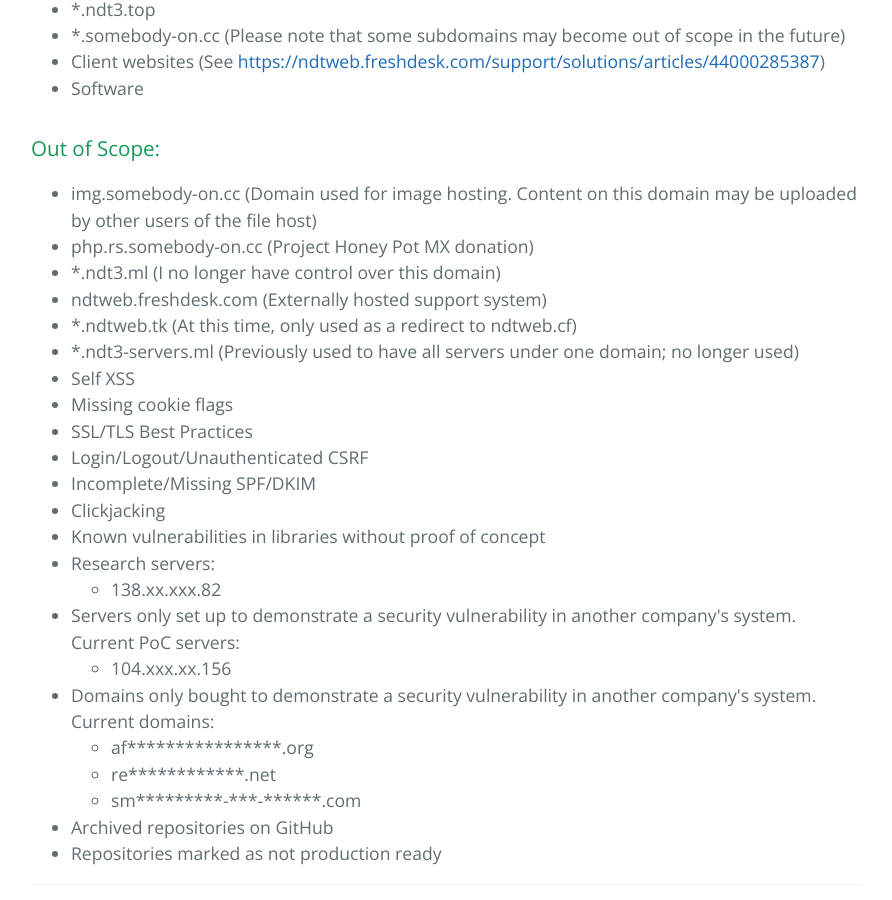
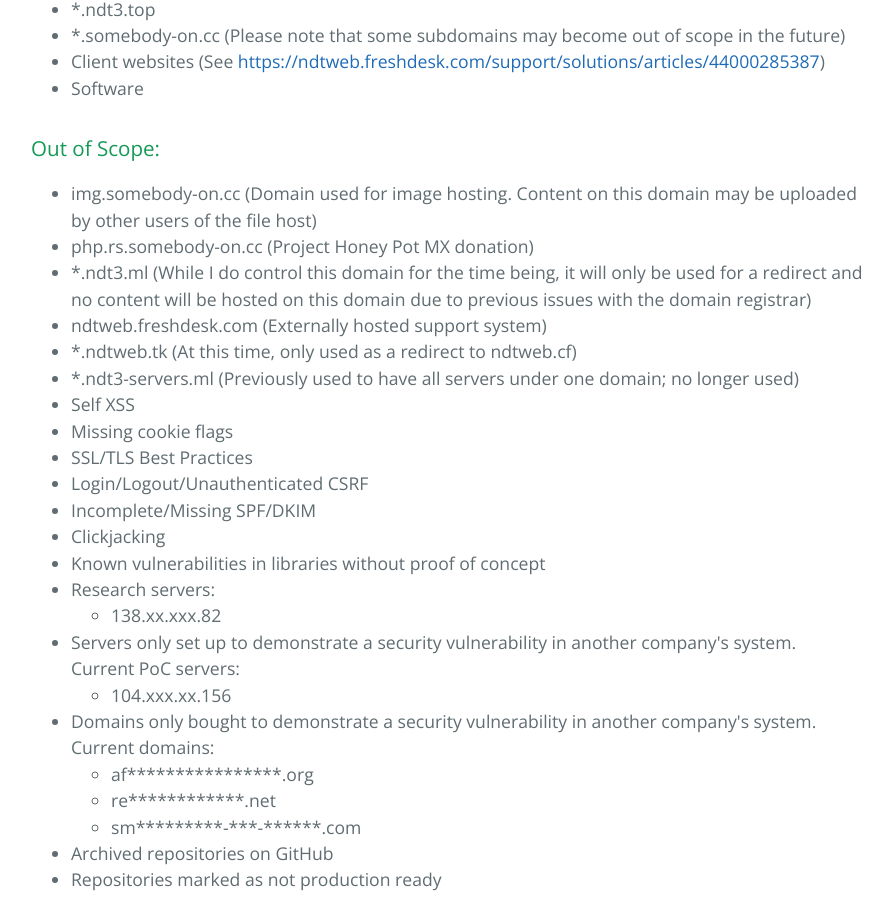
Before and after one commit to TrueWinter/website, a Jekyll site: the page built from security.html, in a window 1280 px wide and 900 px high, scrolled down 1156 px. Shown: the whole window, without its empty margins (193-1085 px from the left). Built offline with Jekyll 4.4.1, drawn with Linux system fonts in a browser that asks for light colours; nearby versions of some CDN libraries; a script that is not in the unit is left out; comment, search, counter and statistics services are not loaded.

Commit message:
Update security.html

```diff
--- a/security.html
+++ b/security.html
@@ -41,7 +41,7 @@ Report security issues using the contact form at <a href="https://www.ndt3.me/#c
 <ul>
 <li>img.somebody-on.cc (Domain used for image hosting. Content on this domain may be uploaded by other users of the file host)</li>
 <li>php.rs.somebody-on.cc (Project Honey Pot MX donation)</li>
-<li>*.ndt3.ml (I no longer have control over this domain)</li>
+<li>*.ndt3.ml (While I do control this domain for the time being, it will only be used for a redirect and no content will be hosted on this domain due to previous issues with the domain registrar)</li>
 <li>ndtweb.freshdesk.com (Externally hosted support system)</li>
 <li>*.ndtweb.tk (At this time, only used as a redirect to ndtweb.cf)</li>
 <li>*.ndt3-servers.ml (Previously used to have all servers under one domain; no longer used)</li>
```
